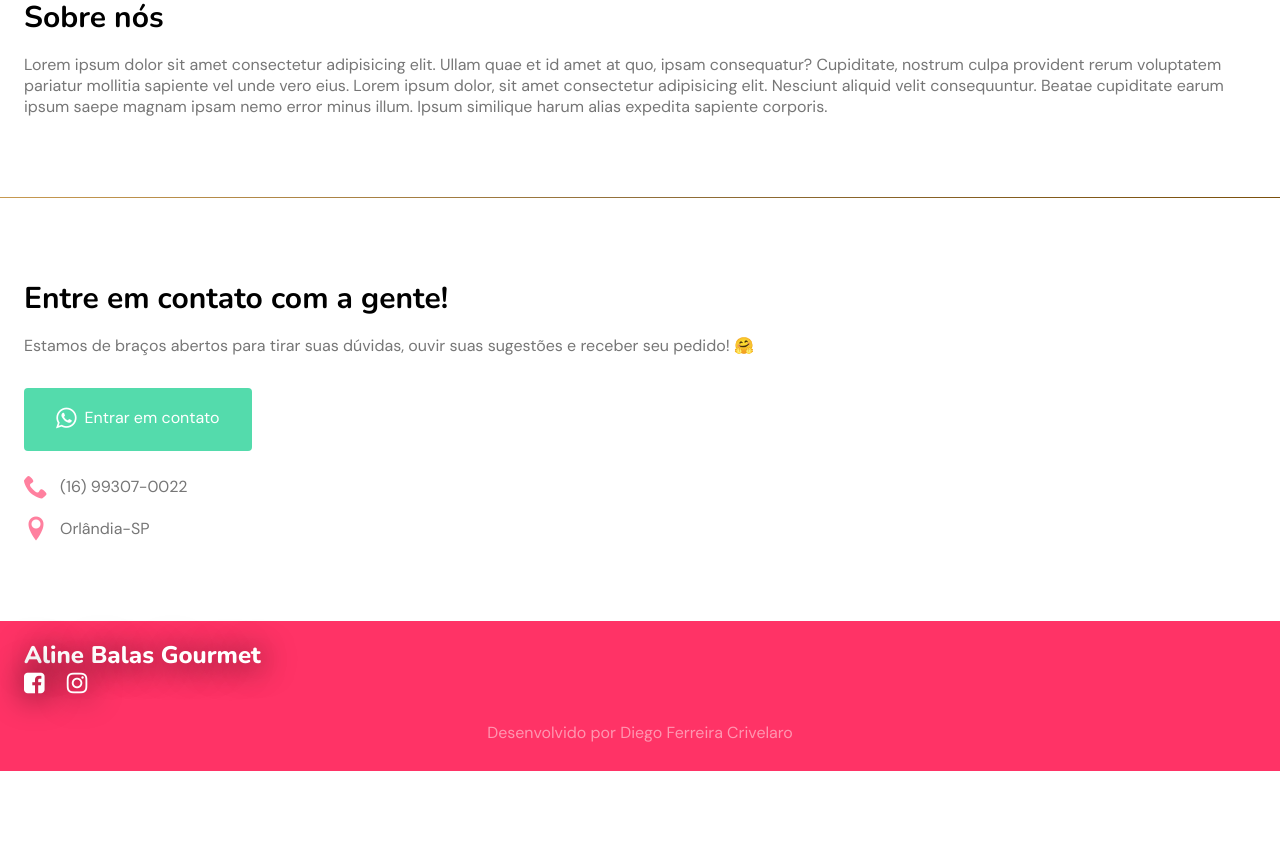
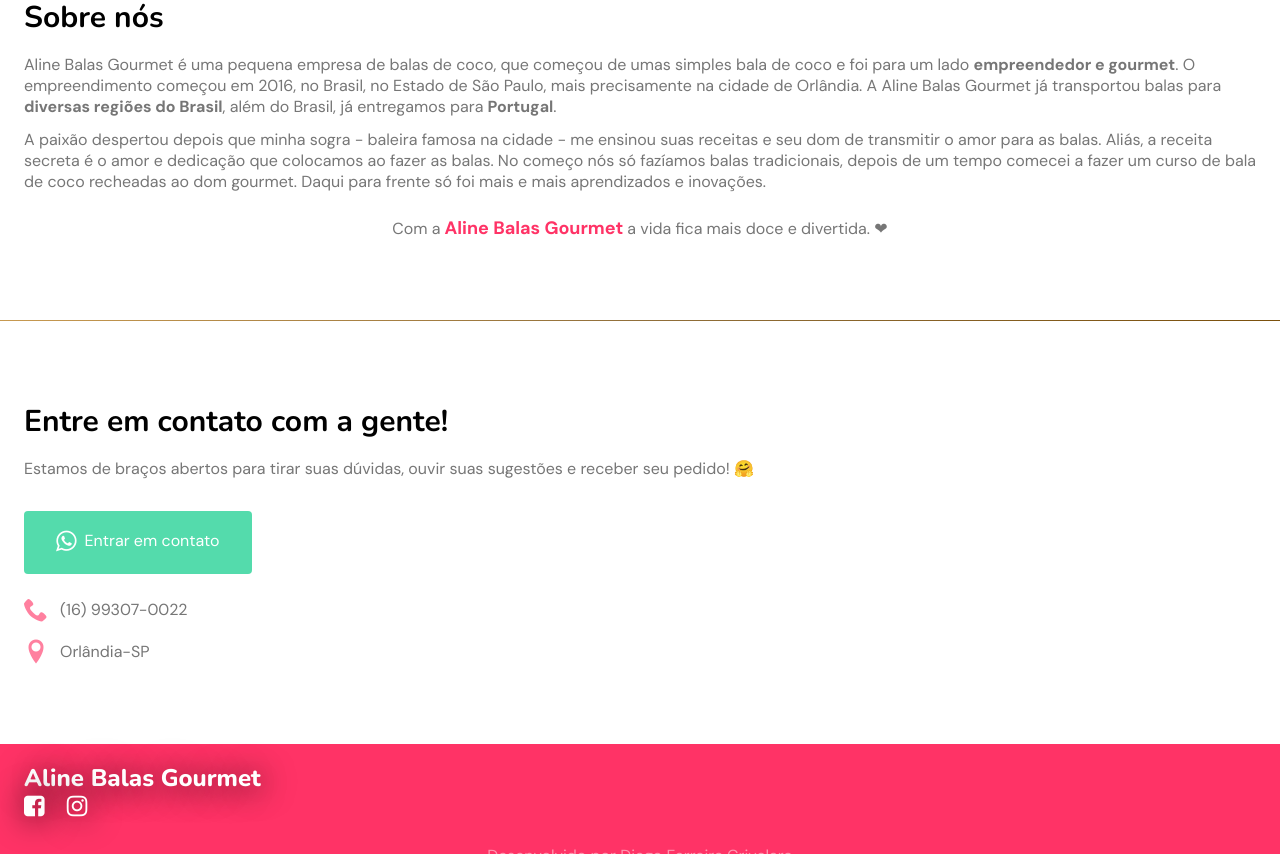
Before and after one commit to diegocrivelaro/aline-balas-gourmet, a plain HTML site: page index.html in a window 1280 px wide. Shown: the part 1220-2074 px from the top of the page. Before the commit the page ends 1991 px from the top, so only its background shows below. Drawn offline with nearby package versions, Linux system fonts and the light colour scheme; files whose address does not match are found by name.

Commit message:
Terminando o about

```diff
--- a/index.html
+++ b/index.html
@@ -94,7 +94,15 @@
                 </div>
                 <div class="container">
                     <h2 class="title">Sobre nós</h2>
-                    <p>Lorem ipsum dolor sit amet consectetur adipisicing elit. Ullam quae et id amet at quo, ipsam consequatur? Cupiditate, nostrum culpa provident rerum voluptatem pariatur mollitia sapiente vel unde vero eius. Lorem ipsum dolor, sit amet consectetur adipisicing elit. Nesciunt aliquid velit consequuntur. Beatae cupiditate earum ipsum saepe magnam ipsam nemo error minus illum. Ipsum similique harum alias expedita sapiente corporis.</p>
+                    <p>
+                        Aline Balas Gourmet é uma pequena empresa de balas de coco, que começou de umas simples bala de coco e foi para um lado <b>empreendedor e gourmet</b>. O empreendimento começou em 2016, no Brasil, no Estado de São Paulo, mais precisamente na cidade de Orlândia. A Aline Balas Gourmet já transportou balas para <b>diversas regiões do Brasil</b>, além do Brasil, já entregamos para <b>Portugal</b>.
+                    </p>
+                    <p>
+                        A paixão despertou depois que minha sogra - baleira famosa na cidade - me ensinou suas receitas e seu dom de transmitir o amor para as balas. Aliás, a receita secreta é o amor e dedicação que colocamos ao fazer as balas. No começo nós só fazíamos balas tradicionais, depois de um tempo comecei a fazer um curso de bala de coco recheadas ao dom gourmet. Daqui para frente só foi mais e mais aprendizados e inovações.
+                    </p>
+                    <p>
+                        Com a <span>Aline Balas Gourmet</span> a vida fica mais doce e divertida. &#x2764
+                    </p>
                 </div>
             </section> <!-- FECHANDO A SECTION ABOUT -->
 
--- a/styles/about.css
+++ b/styles/about.css
@@ -21,7 +21,30 @@
     margin-bottom: 1.6rem;
 }
 
-#about div:last-of-type > p {
+#about div:last-of-type p {
     color: var(--gray);
 }
+
+#about div p:nth-of-type(1) {
+    margin-bottom: 1.2rem;
+}
+
+#about div p:nth-of-type(2) {
+    margin-bottom: 2.4rem;
+}
+
+#about div P:nth-of-type(3) {
+    display: flex;
+    align-items: center;
+    justify-content: center;
+}
+
+#about div p:nth-of-type(3) > span {
+    padding-right: .4rem;
+    padding-left: .4rem;
+
+    font-size: 1.8rem;
+    font-weight: 600;
+    color: var(--pink-strong);
+}
 /*------------------*/
```
